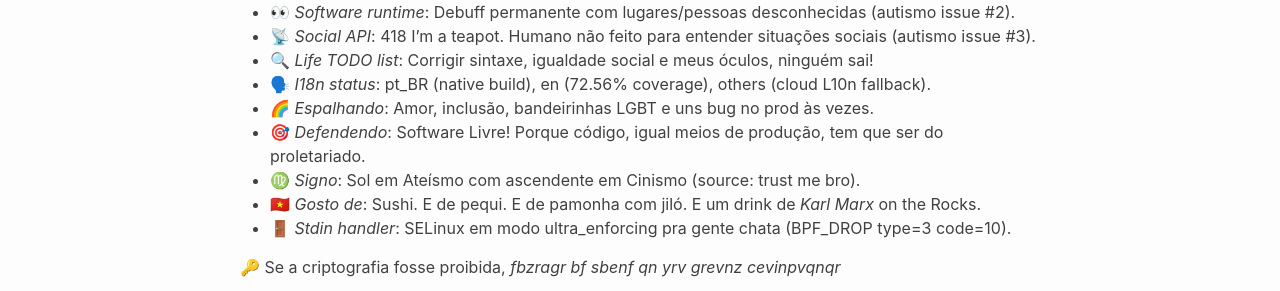
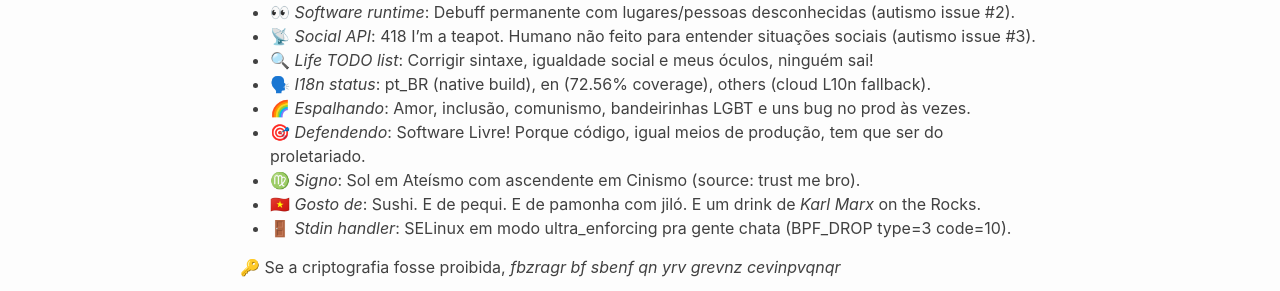
Before and after one commit to vndmtrx/vndmtrx.github.io, a Jekyll site: the page built from about.md, in a window 1280 px wide. Shown: the part 358-649 px from the top of the page. Built offline with Jekyll 4.4.1, drawn with Linux system fonts in a browser that asks for light colours; nearby versions of some CDN libraries.

Commit message:
Ajustes no about

```diff
--- a/about.md
+++ b/about.md
@@ -14,7 +14,7 @@ permalink: /about/
 - 📡 *Social API*: 418 I'm a teapot. Humano não feito para entender situações sociais (autismo issue #3).
 - 🔍 *Life TODO list*: Corrigir sintaxe, igualdade social e meus óculos, ninguém sai!
 - 🗣️ *I18n status*: pt_BR (native build), en (72.56% coverage), others (cloud L10n fallback).
-- 🌈 *Espalhando*: Amor, inclusão, bandeirinhas LGBT e uns bug no prod às vezes.
+- 🌈 *Espalhando*: Amor, inclusão, comunismo, bandeirinhas LGBT e uns bug no prod às vezes.
 - 🎯 *Defendendo*: Software Livre! Porque código, igual meios de produção, tem que ser do proletariado.
 - ♍ *Signo*: Sol em Ateísmo com ascendente em Cinismo (source: trust me bro).
 - 🇻🇳 *Gosto de*: Sushi. E de pequi. E de pamonha com jiló. E um drink de *Karl Marx* on the Rocks.
```
